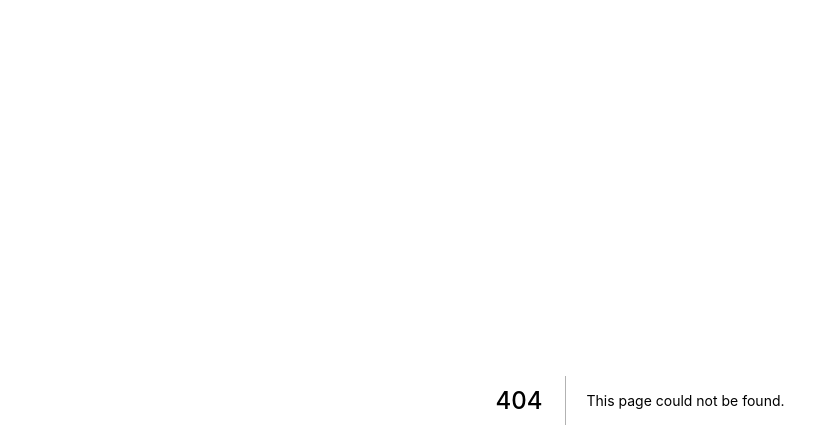
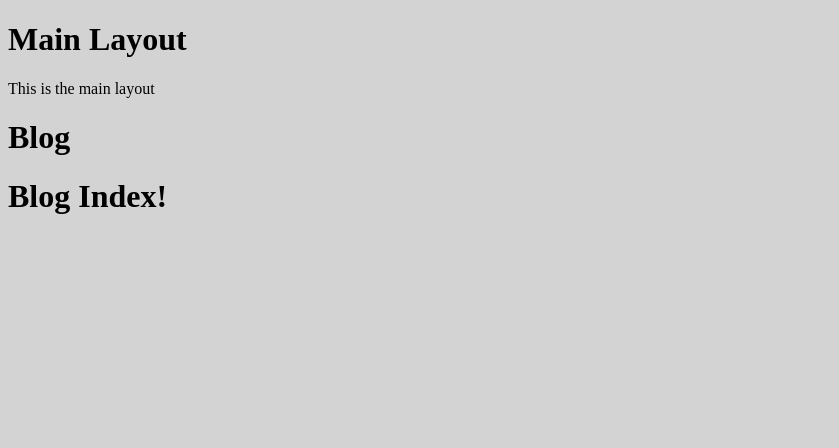
Before and after one commit to cajogos/carlos.fyi, a Next.js app: page /blog in a window 1280 px wide. Before the commit this address had no page. Shown: the top 448 px of the page, without its empty margins (0-839 px from the left). Built offline with nearby package versions, Linux system fonts and the light colour scheme.

Commit message:
Global Document and Layouts

```diff
--- /dev/null
+++ b/layouts/Blog.tsx
@@ -0,0 +1,13 @@
+import MainLayout from './Main';
+
+export default function BlogLayout({ children })
+{
+    return (
+        <>
+            <MainLayout>
+                <h1>Blog</h1>
+                {children}
+            </MainLayout>
+        </>
+    );
+};
--- /dev/null
+++ b/layouts/Main.tsx
@@ -0,0 +1,10 @@
+export default function MainLayout({ children })
+{
+    return (
+        <div>
+            <h1>Main Layout</h1>
+            <p>This is the main layout</p>
+            <main>{children}</main>
+        </div>
+    );
+};
--- a/package.json
+++ b/package.json
@@ -26,7 +26,8 @@
   "dependencies": {
     "next": "^11.1.2",
     "react": "^17.0.2",
-    "react-dom": "^17.0.2"
+    "react-dom": "^17.0.2",
+    "sass": "^1.43.2"
   },
   "devDependencies": {
     "@types/react": "^17.0.30",
--- /dev/null
+++ b/pages/_app.tsx
@@ -0,0 +1,14 @@
+import type { ReactElement, ReactNode } from 'react';
+import type { NextPage } from 'next';
+import type { AppProps } from 'next/app';
+
+import '../styles/global.scss';
+
+type NextPageWithLayout = NextPage & { getLayout?: (page: ReactElement) => ReactNode };
+type AppPropsWithLayout = AppProps & { Component: NextPageWithLayout };
+
+export default function MyApp({ Component, pageProps }: AppPropsWithLayout)
+{
+    const getLayout = Component.getLayout || (page => page);
+    return getLayout(<Component {...pageProps} />);
+}
--- /dev/null
+++ b/pages/_document.tsx
@@ -0,0 +1,25 @@
+import Document, { Html, Head, Main, NextScript, DocumentContext } from 'next/document';
+
+class MyDocument extends Document
+{
+    static async getInitialProps(ctx: DocumentContext)
+    {
+        const initialProps = await Document.getInitialProps(ctx);
+        return { ...initialProps };
+    }
+
+    render()
+    {
+        return (
+            <Html lang="en">
+                <Head />
+                <body>
+                    <Main />
+                    <NextScript />
+                </body>
+            </Html>
+        );
+    }
+}
+
+export default MyDocument;
--- /dev/null
+++ b/pages/blog/index.tsx
@@ -0,0 +1,12 @@
+import type { ReactElement } from 'react';
+import BlogLayout from '../../layouts/Blog';
+
+export default function BlogIndex()
+{
+    return <h1>Blog Index!</h1>;
+}
+
+BlogIndex.getLayout = function getLayout(page: ReactElement)
+{
+    return <BlogLayout>{page}</BlogLayout>;
+};
--- /dev/null
+++ b/styles/global.scss
@@ -0,0 +1,3 @@
+body {
+    background: lightgray;
+}
```
Also changed, not shown: pages/index.tsx (+9 -3 lines), 1 other file (tests, documents, lock files or other folders).
